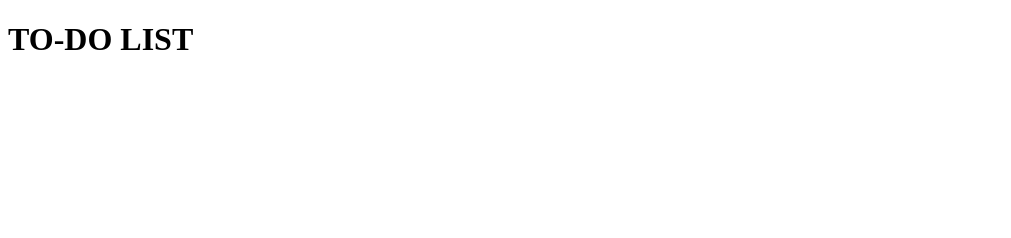
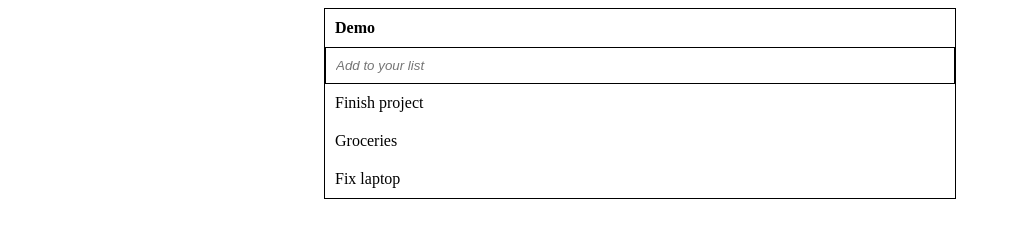
Before and after one commit to piero-vic/to-do-list, a website built with webpack: page src/index.html in a window 1280 px wide. Shown: the whole page, without its empty margins (0-1011 px from the left). Built offline with nearby package versions, Linux system fonts and the light colour scheme.

Commit message:
Add basic layout and list items

```diff
--- a/src/index.html
+++ b/src/index.html
@@ -5,6 +5,12 @@
     <title>TO-DO LIST</title>
   </head>
   <body>
-    <h1>TO-DO LIST</h1>
+    <div class="main-panel">
+      <h1 class="list-title">Demo</h1>
+      <input class="add-input" type="text" placeholder="Add to your list">
+      <ul id="todo-list">
+
+      </ul>
+    </div>
   </body>
 </html>
--- a/src/index.js
+++ b/src/index.js
@@ -0,0 +1,31 @@
+import './style.css'
+
+let toDoListItems = [
+  {
+    description: 'Finish project',
+    completed: false,
+    index: 0,
+  },
+  {
+    description: 'Groceries',
+    completed: false,
+    index: 1,
+  },
+  {
+    description: 'Fix laptop',
+    completed: false,
+    index: 2,
+  },
+]
+
+const populateList = function() {
+  const todoList = document.getElementById('todo-list');
+
+  toDoListItems.forEach((item) => {
+    const listItem = document.createElement('li');
+    listItem.innerHTML = item.description;
+    todoList.appendChild(listItem);
+  });
+}
+
+populateList()
--- /dev/null
+++ b/src/style.css
@@ -0,0 +1,38 @@
+.body {
+  margin: 0;
+  font-size: 15px;
+  font-weight: normal;
+}
+
+ul {
+  padding: 0;
+  margin: 0;
+}
+
+li {
+  list-style: none;
+}
+
+.main-panel {
+  border: 1px solid black;
+  max-width: 50%;
+  margin: auto;
+  box-sizing: border-box;
+  display: grid;
+}
+
+.list-title {
+  font-size: inherit;
+  margin: 0;
+}
+
+.add-input {
+  border: 1px solid black;
+  font-style: italic;
+}
+
+.list-title,
+.add-input,
+li {
+  padding: 10px;
+}
```
